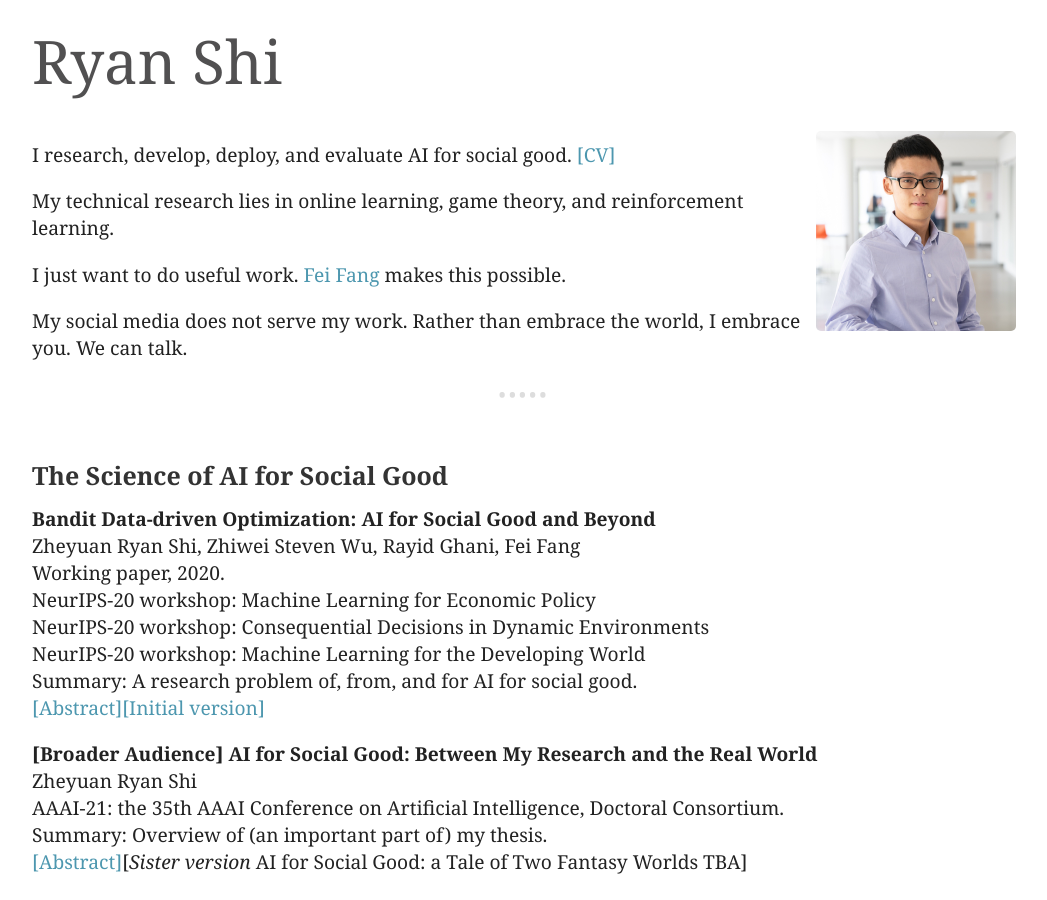
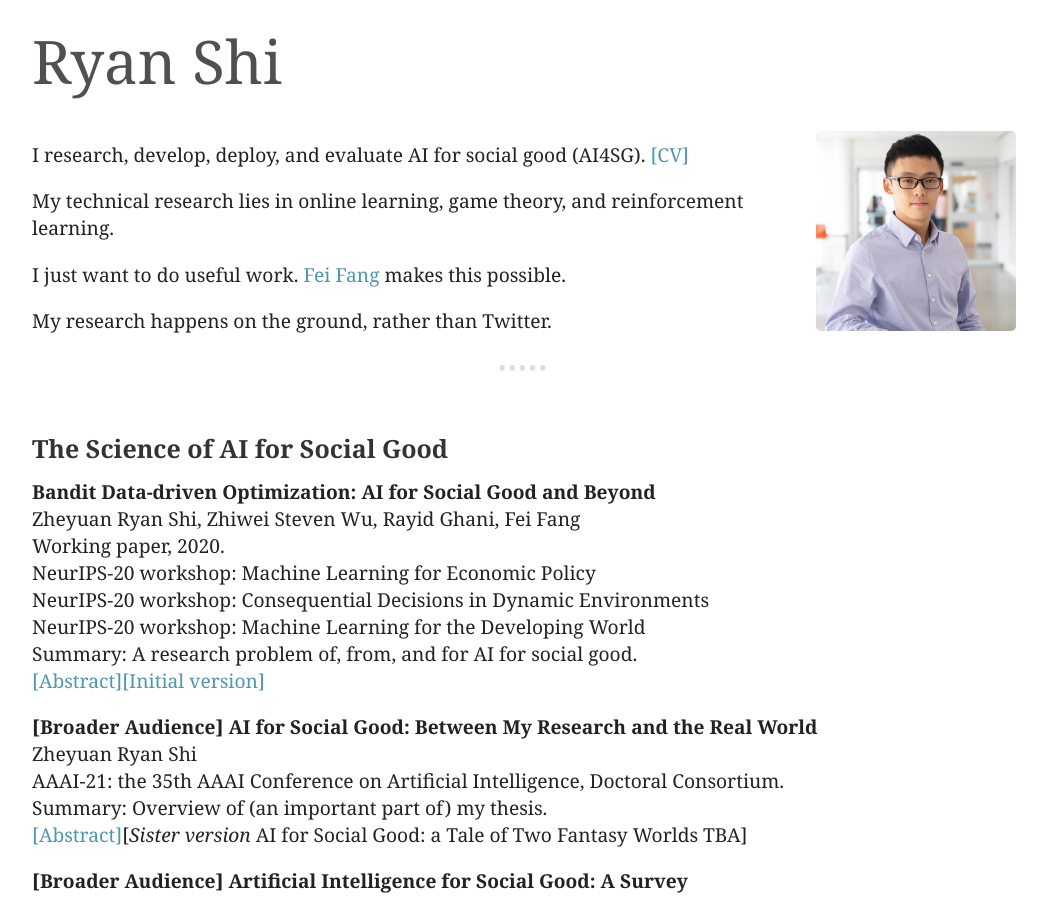
Before and after one commit to ryanzshi/ryanzshi.github.io, a Jekyll site: the page built from index.md, in a window 1280 px wide and 900 px high. Shown: the whole window, without its empty margins (116-1163 px from the left). Built offline with Jekyll 4.4.1, drawn with Linux system fonts in a browser that asks for light colours.

Commit message:
Update index.md

```diff
--- a/index.md
+++ b/index.md
@@ -15,13 +15,13 @@ redirect_from:
 <img class="profile-picture" src="assets/ryan.jpg">
 
 
-I research, develop, deploy, and evaluate AI for social good. [[CV]](assets/RS_CV_web.pdf)
+I research, develop, deploy, and evaluate AI for social good (AI4SG). [[CV]](assets/RS_CV_web.pdf)
 
 My technical research lies in online learning, game theory, and reinforcement learning.
 
 I just want to do useful work. [Fei Fang](https://feifang.info/) makes this possible.
 
-My social media does not serve my work. Rather than embrace the world, I embrace you. We can talk.
+My research happens on the ground, rather than Twitter.
 
 ---
 
```
